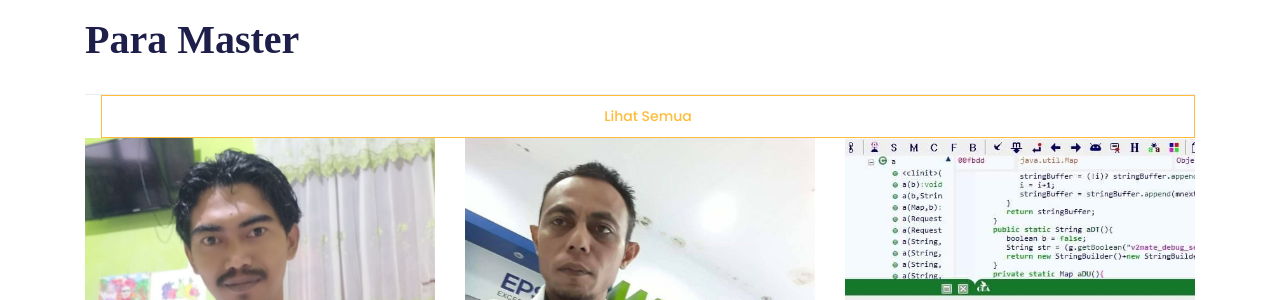
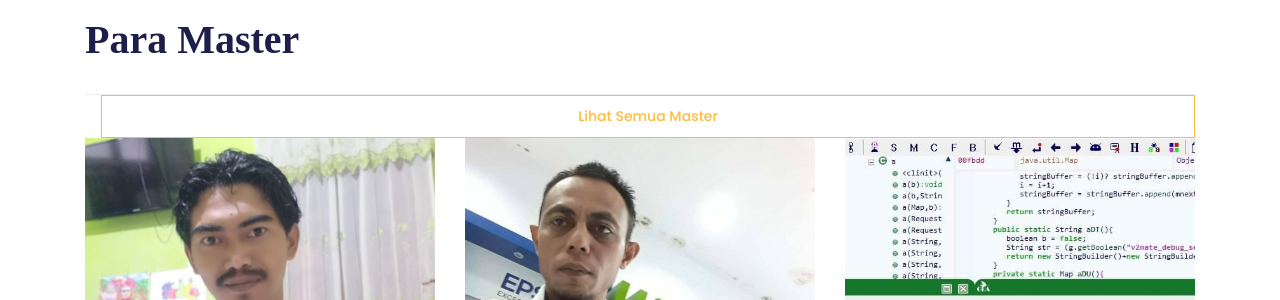
Before and after one commit to mwnsofficial/simastertutorials.github.io, a Jekyll site: the page built from index.html, in a window 1280 px wide and 900 px high, scrolled down 4401 px. Shown: the part 154-454 px from the top of the window. Built offline with Jekyll 4.4.1, drawn with Linux system fonts in a browser that asks for light colours; some web fonts are replaced; the list of posts is cut into pages by our own code.

Commit message:
Update mentor.html

```diff
--- a/_includes/mentor.html
+++ b/_includes/mentor.html
@@ -6,7 +6,7 @@
         <h2 class="section-title">Para Master</h2>
          <div class="border-top w-100 border-primary d-none d-sm-block"></div>
           <div>
-            <a href="/para-master.html" class="btn btn-sm btn-outline-primary ml-sm-3 d-none d-sm-block">Lihat semua</a>
+            <a href="/para-master.html" class="btn btn-sm btn-outline-primary ml-sm-3 d-none d-sm-block">Lihat semua master</a>
           </div>
       </div>
       <!-- teacher -->
@@ -77,15 +77,13 @@
           </div>
         </div>
       </div>
+    <!-- mobile see all button -->
+    <div class="row">
+      <div class="col-12 text-center">
+        <a href="/para-master.html" class="btn btn-sm btn-outline-primary d-sm-none d-inline-block">Lihat semua master</a>
+      </div>
+     </div>
     </div>
   </div>
 </section>
 <!-- /teachers -->
-    <!-- mobile see all button -->
-    <div class="row">
-      <div class="col-12 text-center">
-        <a href="/para-master.html" class="btn btn-sm btn-outline-primary d-sm-none d-inline-block">Lihat semua</a>
-      </div>
-    </div>
-  </div>
-</section>
```
